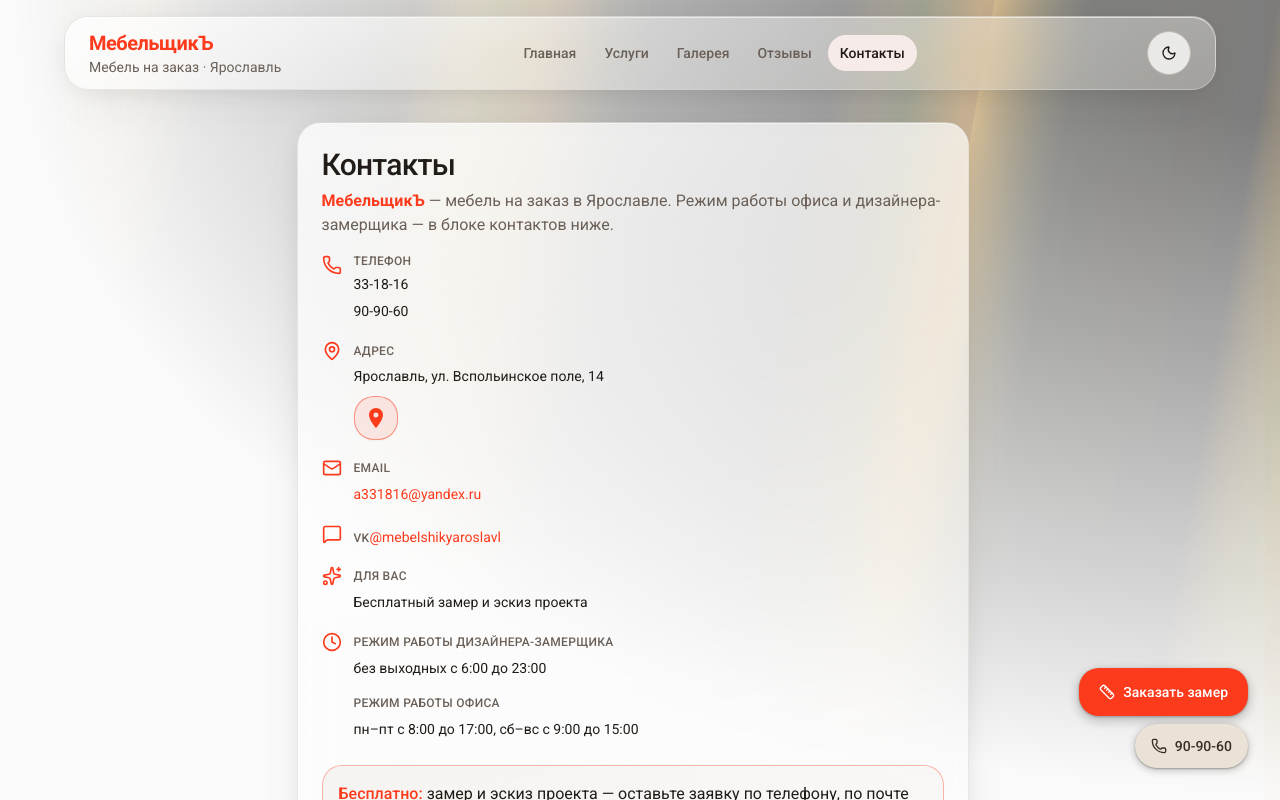
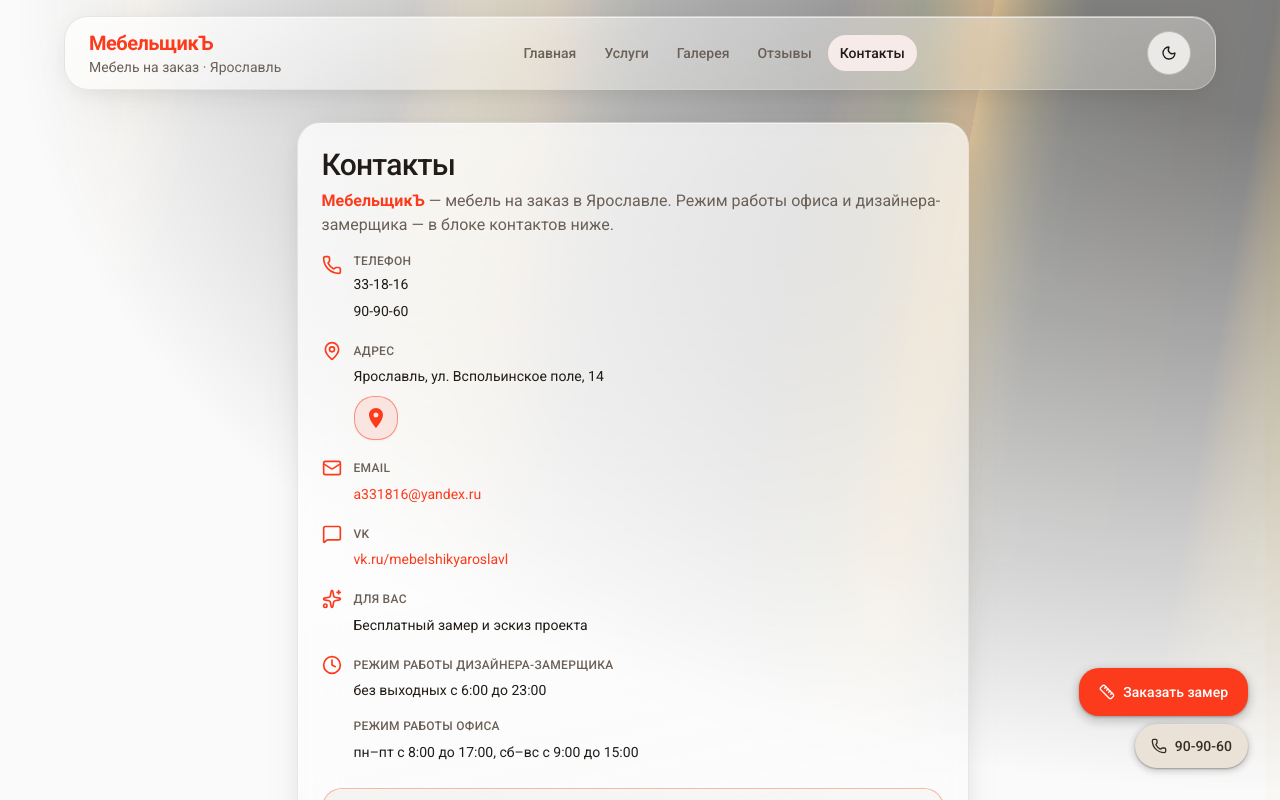
Before and after one commit to lifeofunder/mebelshik, a React (Vite) app: page /kontakty in a window 1280 px wide. Shown: the top 800 px of the page. Built offline with nearby package versions, Linux system fonts and the light colour scheme.

Commit message:
Contacts: format VK like Email (title above link)
Made-with: Cursor

```diff
--- a/src/components/contact-block.tsx
+++ b/src/components/contact-block.tsx
@@ -92,13 +92,13 @@ export function ContactBlock({ className }: { className?: string }) {
               VK
             </span>
             <a
-              className="mt-1 inline-flex items-center rounded-md text-primary underline-offset-4 transition-colors hover:underline focus-visible:outline-none focus-visible:ring-2 focus-visible:ring-ring focus-visible:ring-offset-2"
+              className="mt-1 block rounded-md text-primary underline-offset-4 hover:underline focus-visible:outline-none focus-visible:ring-2 focus-visible:ring-ring focus-visible:ring-offset-2"
               href={VK_URL}
               target="_blank"
               rel="noopener noreferrer"
               aria-label="Открыть VK (новая вкладка)"
             >
-              @mebelshikyaroslavl
+              vk.ru/mebelshikyaroslavl
             </a>
           </div>
         </li>
```
